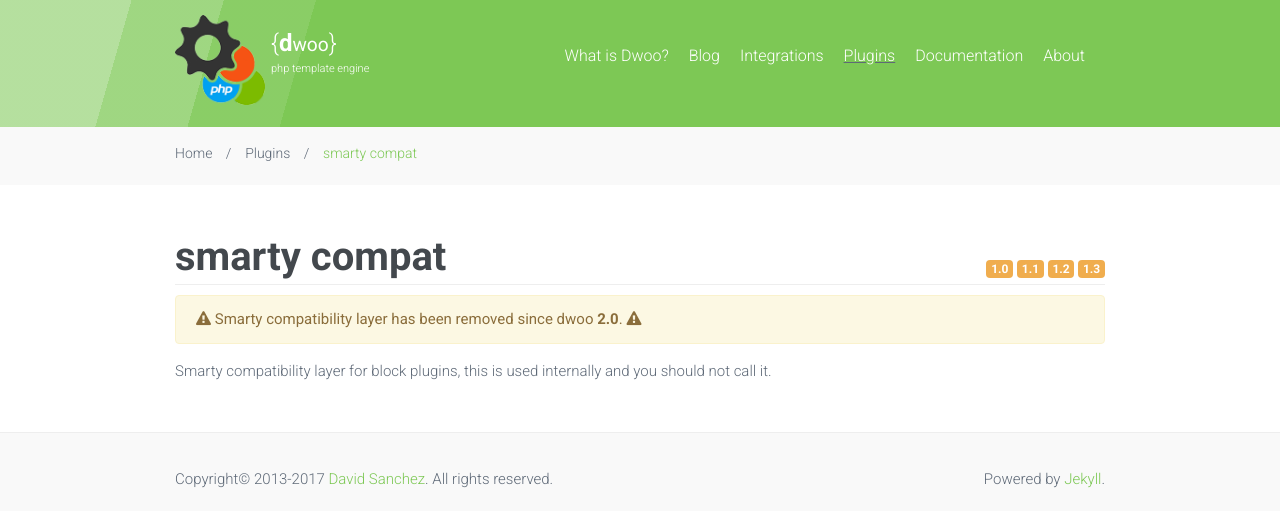
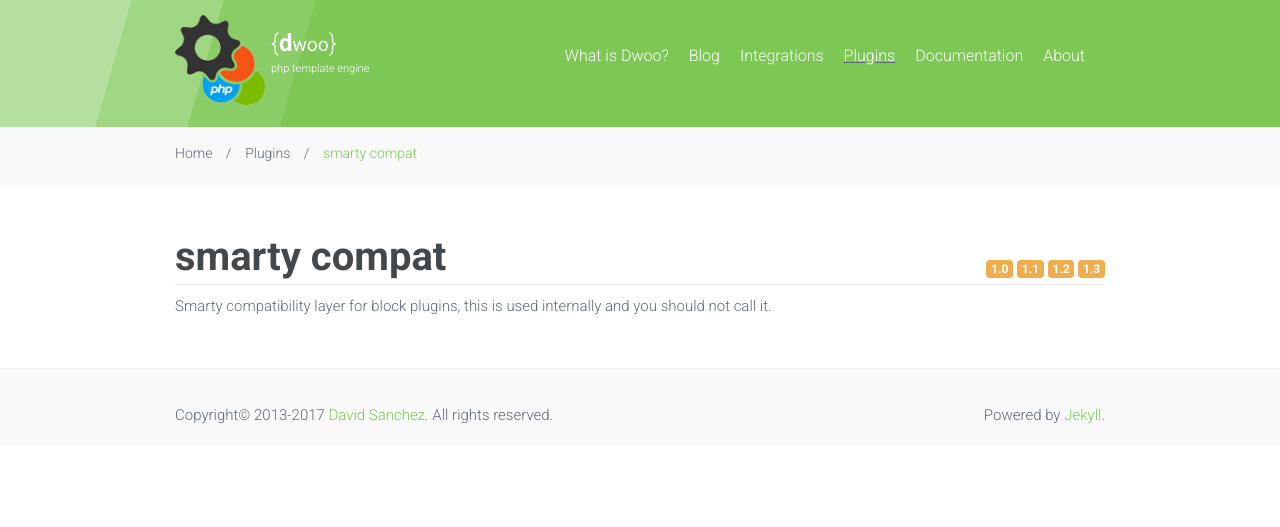
Before and after one commit to dwoo-project/docs, a Jekyll site: the page built from plugins/processors/smarty-compat.md, in a window 1280 px wide. Shown: the top 527 px of the page. Built offline with Jekyll 4.4.1, drawn with Linux system fonts in a browser that asks for light colours; nearby versions of some CDN libraries.

Commit message:
Remove 2.0 notice

```diff
--- a/plugins/processors/smarty-compat.md
+++ b/plugins/processors/smarty-compat.md
@@ -5,10 +5,4 @@
 plugin_breadcrumb: true
 ---
 
-<div class="alert alert-warning">
-  <strong><i class="fa fa-exclamation-triangle" aria-hidden="true"></i></strong>
-  Smarty compatibility layer has been removed since dwoo <strong>2.0</strong>.
-  <strong><i class="fa fa-exclamation-triangle" aria-hidden="true"></i></strong>
-</div>
-
 Smarty compatibility layer for block plugins, this is used internally and you should not call it.
```
